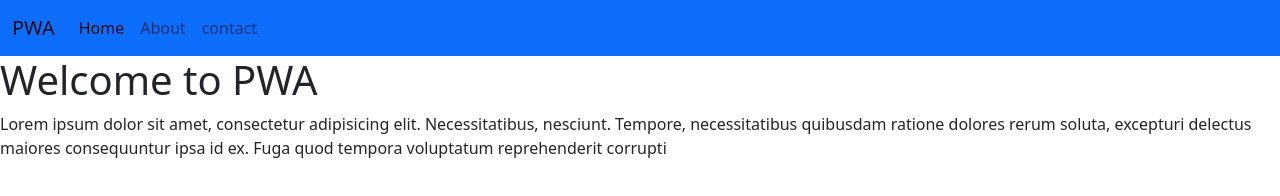
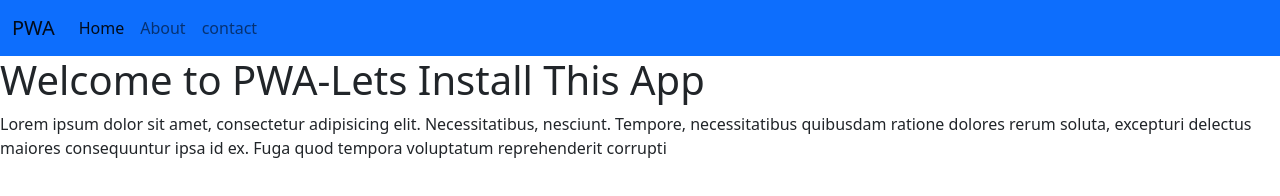
Before and after one commit to umagopinathyadav/PWA, a plain HTML site: page index.html in a window 1280 px wide. Drawn offline with nearby package versions, Linux system fonts and the light colour scheme.

Commit message:
changed index

```diff
--- a/index.html
+++ b/index.html
@@ -23,7 +23,7 @@
         </div>
       </div>
     </nav>
-  <h1>Welcome to PWA </h1>
+  <h1>Welcome to PWA-Lets Install This App </h1>
   <p>Lorem ipsum dolor sit amet, consectetur adipisicing elit. Necessitatibus, nesciunt. Tempore, necessitatibus quibusdam ratione dolores rerum soluta, excepturi delectus maiores consequuntur ipsa id ex. Fuga quod tempora voluptatum reprehenderit corrupti</p>
     <script src="https://cdn.jsdelivr.net/npm/bootstrap@5.2.0-beta1/dist/js/bootstrap.bundle.min.js" ></script>
   </body>
```
Also changed, not shown: assets/images/SKILLHUB-144-144.png (added), assets/images/SKILLHUB-192-192.png (added), assets/images/SKILLHUB-48-48.png (added), assets/images/SKILLHUB-512-512.png (added), assets/images/SKILLHUB-72-72.png (added), assets/images/SKILLHUB-96-96.png (added), manifest.json.
